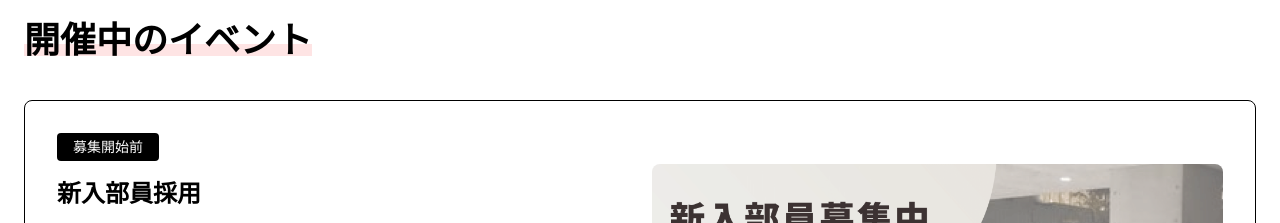
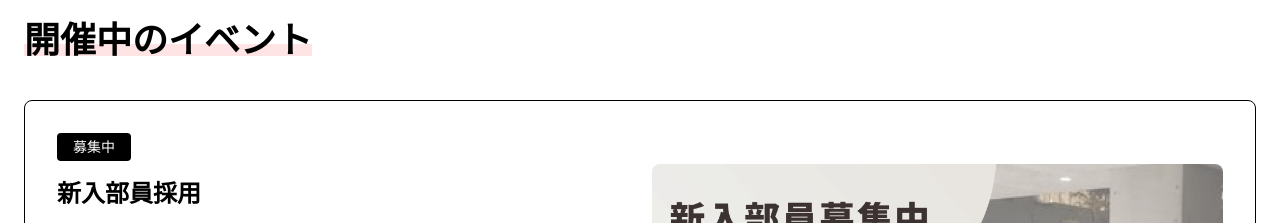
Before and after one commit to kindaijouji/jouji-website, a React (Create React App) app: page /#/ in a window 1280 px wide. Shown: the part 860-1083 px from the top of the page. Built offline with nearby package versions, Linux system fonts and the light colour scheme.

Commit message:
現在のイベントの編集

```diff
--- a/src/Home/HomeCurrentEvent.js
+++ b/src/Home/HomeCurrentEvent.js
@@ -1,5 +1,5 @@
 import React from 'react';
-import { Calendar, MapPin, Users, Clock } from 'lucide-react';
+import { Calendar,  Users} from 'lucide-react';
 //ArrowRight部員採用を開始したら追加する
 const HomeCurrentEvent = () => {
   return (
@@ -10,7 +10,6 @@ const HomeCurrentEvent = () => {
           <span className="relative z-10">開催中のイベント</span>
           <span className="absolute bottom-1 left-0 w-full h-3 bg-red-200 opacity-50 z-0"></span>
         </h2>
-
         <div className="grid gap-6 sm:gap-8">
           {/* 新入生歓迎会 */}
           {/* <div className="border border-black rounded-lg p-4 sm:p-6 md:p-8 hover:shadow-lg transition-all">
@@ -72,7 +71,7 @@ const HomeCurrentEvent = () => {
             <div className="grid md:grid-cols-2 gap-4 sm:gap-6 items-center">
               <div>
                 <span className="inline-block bg-black text-white px-3 sm:px-4 py-1 text-xs sm:text-sm mb-3 sm:mb-4 rounded">
-                  募集開始前
+                  募集中
                 </span>
                 <h3 className="text-xl sm:text-2xl font-bold mb-3 sm:mb-4">新入部員採用</h3>
                 <p className="text-gray-600 mb-4 sm:mb-6 text-sm sm:text-base">
```
